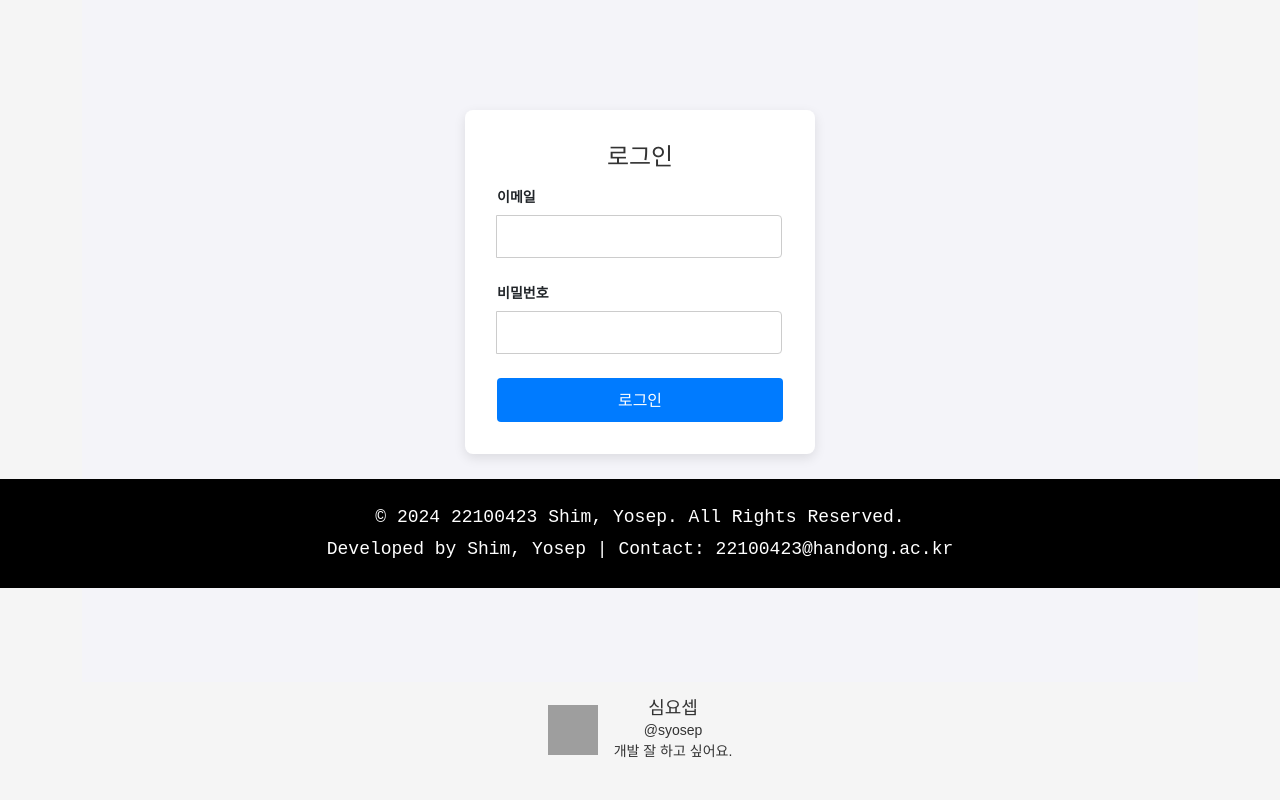
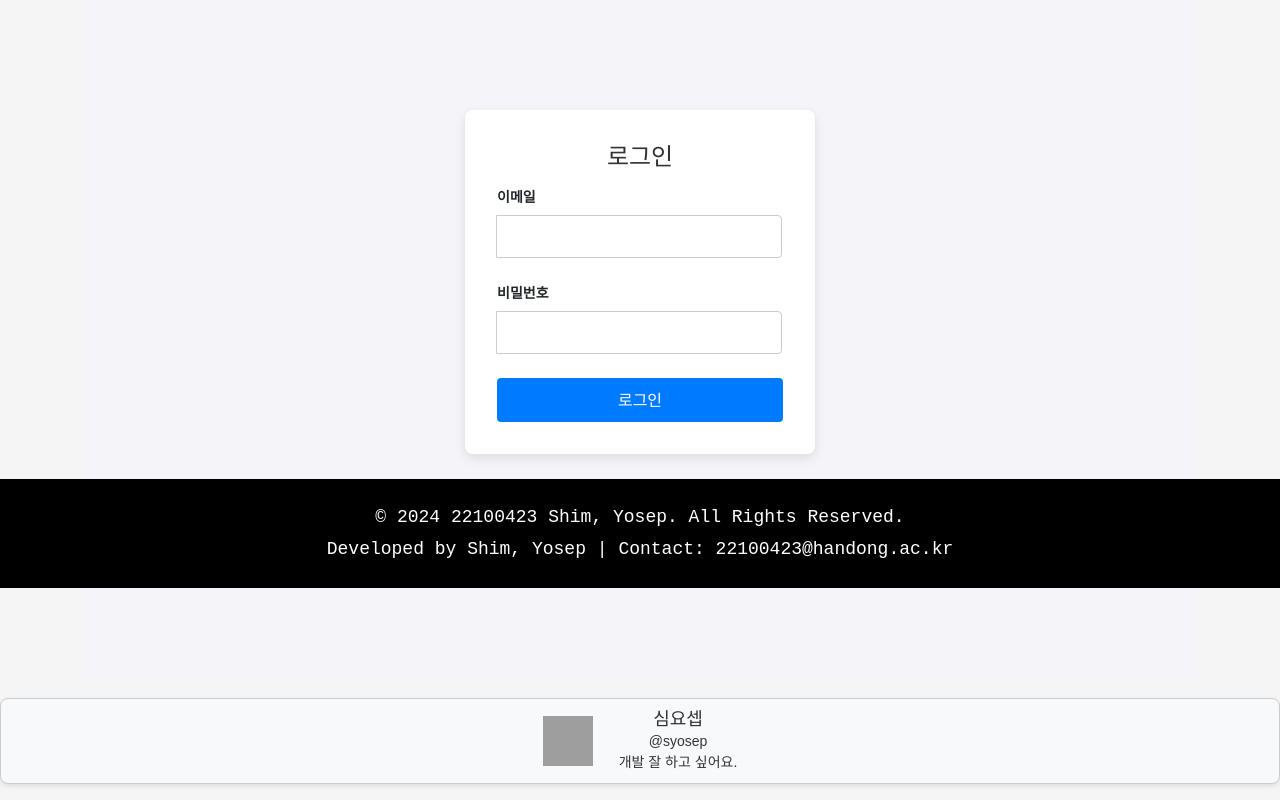
Before and after one commit to syosep/OSS_HW5, a React (Create React App) app: page /login in a window 1280 px wide. Shown: the part 212-1012 px from the top of the page. Before the commit the page ends 990 px from the top, so only its background shows below. Built offline with nearby package versions, Linux system fonts and the light colour scheme; grey boxes are pictures that could not be loaded.

Commit message:
my git info css

```diff
--- a/src/App.js
+++ b/src/App.js
@@ -26,7 +26,7 @@ function App() {
           <Route path="/login" element={<Login setIsLoggedIn={setIsLoggedIn} />} /> {/* 로그인 성공 시 상태 업데이트 */}
         </Routes>
       </header>
-      <div className="text-center my-3 d-flex align-items-center justify-content-center">
+      <div className="github-block text-center my-3 d-flex align-items-center justify-content-center">
           <a
             href="https://github.com/syosep"
             target="_blank"
@@ -36,7 +36,7 @@ function App() {
             <img
               src="https://github.githubassets.com/images/modules/logos_page/GitHub-Mark.png"
               alt="GitHub"
-              style={{ width: "50px", height: "50px" }}
+              className="github-logo"
             />
           </a>
           <div className="github-info">
--- a/src/components/Common/Common.css
+++ b/src/components/Common/Common.css
@@ -55,7 +55,24 @@
     text-transform: uppercase;
   }
 
+  .github-block {
+    display: flex;
+    align-items: center;
+    justify-content: center;
+    background-color: #f8f9fa;
+    border: 1px solid #ccc;
+    border-radius: 8px;
+    padding: 10px;
+    box-shadow: 0 2px 5px rgba(0, 0, 0, 0.1);
+  }
+
+  .github-logo {
+    width: 50px;
+    height: 50px;
+  }
+
   .github-info {
+    margin-left: 10px;
     color: #333;
     font-family: 'Arial', sans-serif;
   }
```
